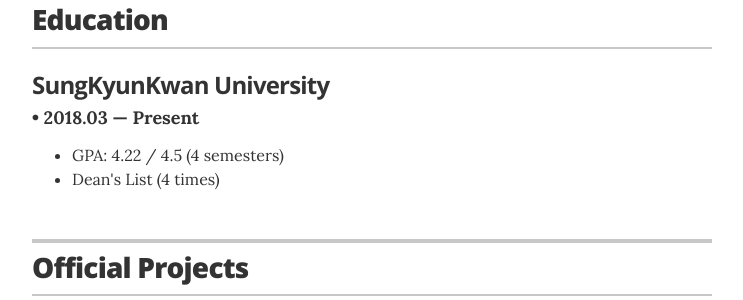
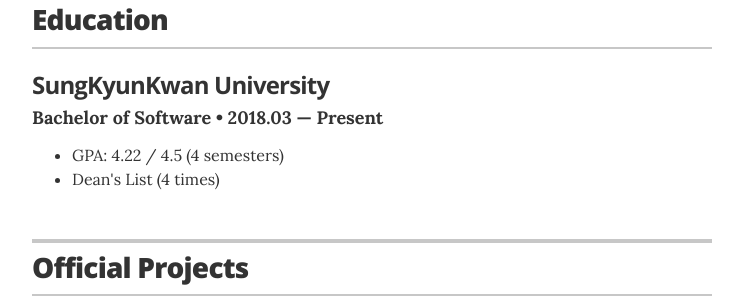
Before and after one commit to Orb-H/resume, a Jekyll site: the page built from en/index.md, in a window 1280 px wide. Shown: the part 416-716 px from the top of the page, without its empty margins (268-1011 px from the left). Built offline with Jekyll 4.4.1, drawn with Linux system fonts in a browser that asks for light colours.

Commit message:
edit blank degree in english page

```diff
--- a/_data/education.yml
+++ b/_data/education.yml
@@ -9,7 +9,7 @@
     summary:
 
 en:
-  - degree:
+  - degree: Bachelor of Software
     uni: SungKyunKwan University
     year: 2018.03 &mdash; Present
     awards:
```
